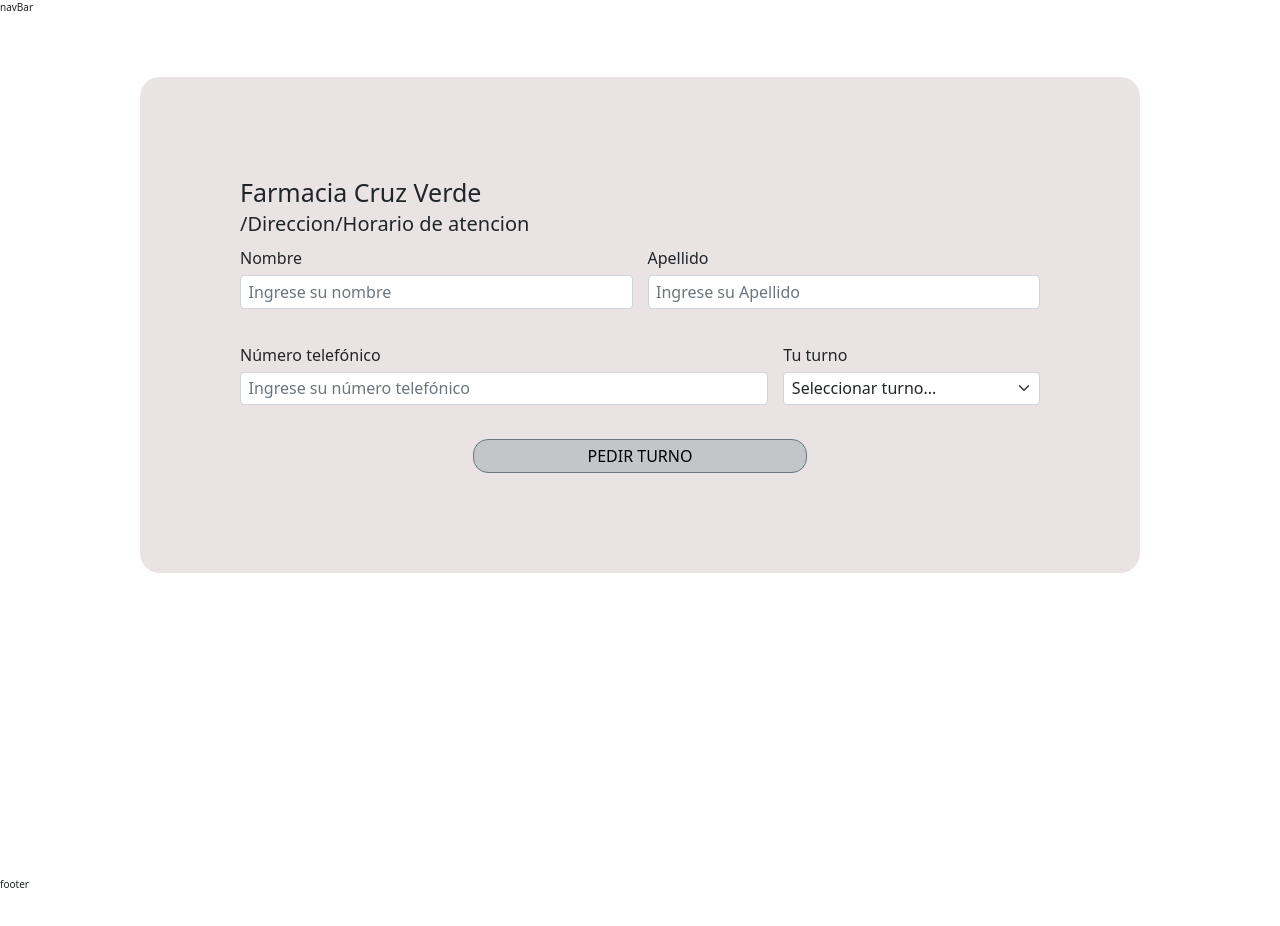
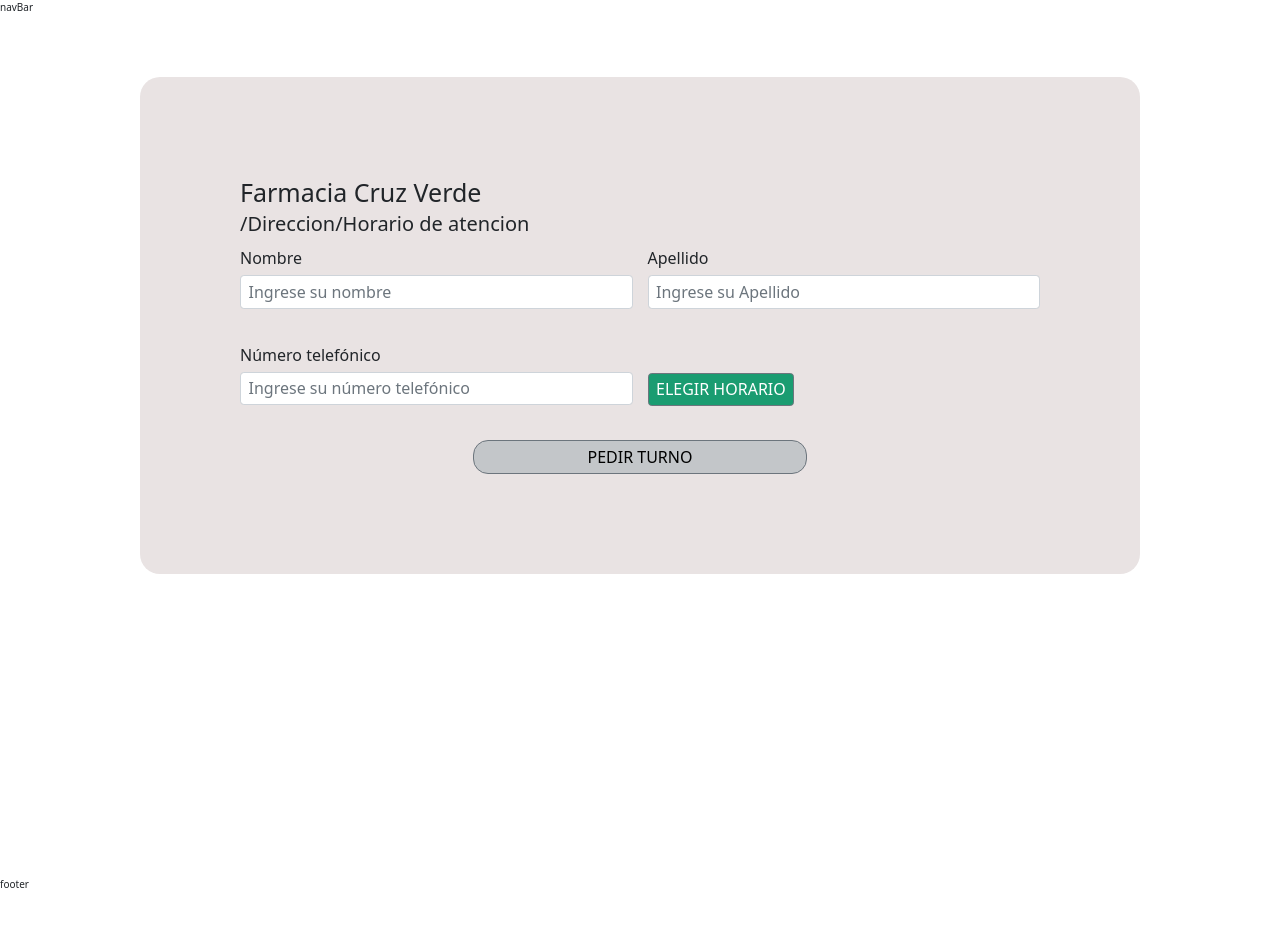
Before and after one commit to No-Country/c11-02-m-mern-farmaturno, a React (Vite) app in the folder client/: page /nuevoTurno in a window 1280 px wide. Shown: the top 926 px of the page. Built offline with nearby package versions, Linux system fonts and the light colour scheme.

Commit message:
cambio dropdown por modal

```diff
--- a/client/src/components/formUser/FormUser.jsx
+++ b/client/src/components/formUser/FormUser.jsx
@@ -10,6 +10,11 @@
 import "./FormUserStyle.css";
 
 const FormUser = () => {
+  const [show, setShow] = useState(false);
+
+  const handleClose = () => setShow(false);
+  const handleShow = () => setShow(true);
+
   return (
     <>
       <Container className="container">
@@ -38,12 +43,11 @@
               />
             </Form.Group>
 
-            <Form.Group className="mb-3" as={Col} xs={4} controlId="formGridState">
-              <Form.Label>Tu turno</Form.Label>
-              <Form.Select className="form" defaultValue="Choose...">
-                <option>Seleccionar turno...</option>
-                <option>...</option>
-              </Form.Select>
+            <Form.Group className="mb-3" as={Col}  >
+
+              <Button className="button2 mt-5" variant="secondary"   onClick={handleShow}>
+              ELEGIR HORARIO
+            </Button>
             </Form.Group>
           </Row>
           <br />
@@ -55,6 +59,24 @@
           </Stack>
         </Form>
       </Container>
+
+
+      {/* modal elegir horario */}
+
+      <Modal show={show} onHide={handleClose} centered>
+        <Modal.Header closeButton>
+          <Modal.Title>Modal heading</Modal.Title>
+        </Modal.Header>
+        <Modal.Body>Woohoo, you are reading this text in a modal!</Modal.Body>
+        <Modal.Footer>
+          <Button variant="secondary" onClick={handleClose}>
+            Close
+          </Button>
+          <Button variant="primary" onClick={handleClose}>
+            Save Changes
+          </Button>
+        </Modal.Footer>
+      </Modal>
     </>
   );
 };
--- a/client/src/components/formUser/FormUserStyle.css
+++ b/client/src/components/formUser/FormUserStyle.css
@@ -19,3 +19,10 @@
     background-color: rgb(195, 198, 201);
     color: black;
 }
+
+.button2{
+    font-size: 1.6rem;
+
+    background-color: rgb(26, 156, 113);
+
+}
--- a/client/src/pages/PageNewAppointment/PageNewAppointment.jsx
+++ b/client/src/pages/PageNewAppointment/PageNewAppointment.jsx
@@ -3,6 +3,10 @@
 const PageNuevoTurno = () => {
 	return (
 		<>
+		{/* <svg xmlns="http://www.w3.org/2000/svg" fill="none" viewBox="0 0 24 24" strokeWidth={1.5} stroke="currentColor" className="w-6 h-6">
+  <path strokeLinecap="round" strokeLinejoin="round" d="M15.75 19.5L8.25 12l7.5-7.5" />
+</svg> */}
+
 			<FormUser/>
 		</>
 	);
```
